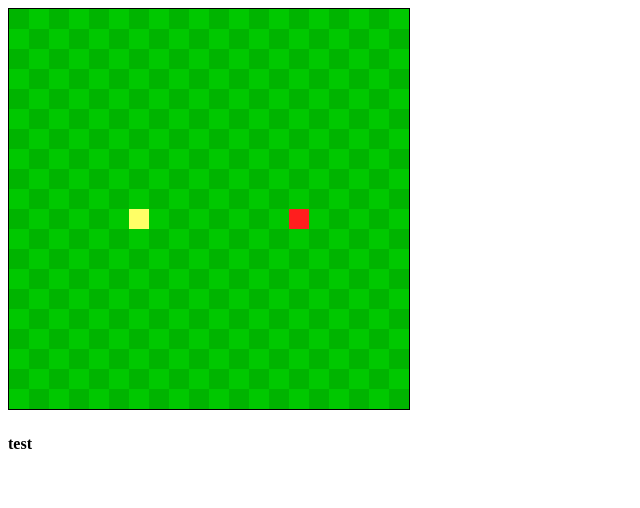
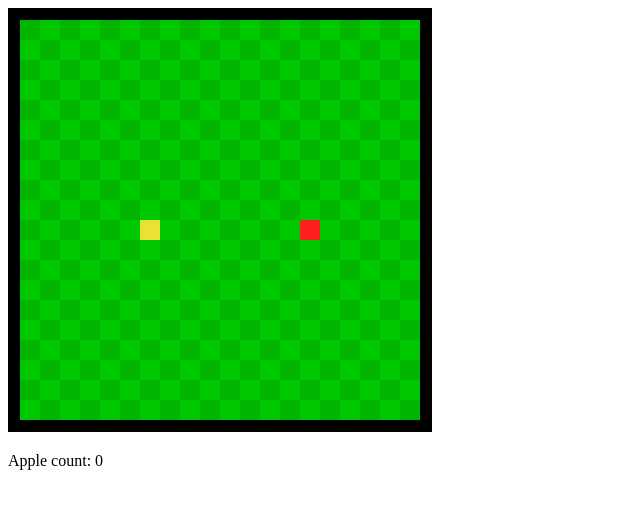
Before and after one commit to nmir120/Snake, a plain HTML site: page index.html in a window 1280 px wide. Shown: the whole page, without its empty margins (0-640 px from the left). Drawn offline with Linux system fonts and the light colour scheme.

Commit message:
added live score

```diff
--- a/index.html
+++ b/index.html
@@ -7,11 +7,11 @@
         <title>Snake</title>
         <script src="./index.js"></script>
         <style type="text/css">
-            canvas { border: 1px solid black; }
+            canvas { border: 12px solid black; }
         </style>
     </head>
     <body onload="draw();">
         <canvas id="canvas" width="400" height="400"></canvas>
-        <h4>test</h4>
+        <p id="apples">Apple count: 0</p>
     </body>
 </html>
--- a/index.js
+++ b/index.js
@@ -15,6 +15,7 @@
 document.addEventListener("keydown", keyDownEvent);
 var continueGame = true;
 var tileSize = 20;
+var appleCount = 0;
 var snakeBody = [];
 var snakeHeadX = 6 * tileSize;
 var snakeHeadY = 10 * tileSize;
@@ -22,13 +23,14 @@ var nextX = 0;
 var nextY = 0;
 var appleX = 14 * tileSize;
 var appleY = 10 * tileSize;
-var snakeColour = 'rgb(255, 255, 102)';
+var snakeColour = 'rgb(235, 225, 52)';
+var currentSnakeColour = snakeColour;
 var appleColour = 'rgb(255, 30, 30)';
 var deadSnakeColour = 'rgb(115, 115, 115)';
 var currentDirection = 0; //1 = left, 2 = up, 3 = right, 4 = down
 
 snakeBody.push({x: snakeHeadX, y: snakeHeadY});
-setInterval(draw, 1000 / 7); //draw 7 times a second
+setInterval(draw, 1000 / 8); //draw 7 times a second
 
 function loadBackground(ctx) {
   //checkered background
@@ -64,7 +66,13 @@ function checkBodyCollision() {
 
 function drawSnake(ctx) {
   for (var i = 0; i < snakeBody.length; i++) {
+    ctx.fillStyle = currentSnakeColour;
     ctx.fillRect(snakeBody[i].x, snakeBody[i].y, tileSize, tileSize);
+    // ctx.strokeStyle = 'rgb(255, 255, 255)';
+    // ctx.beginPath();
+    // ctx.moveTo(snakeBody[i].x + 10, snakeBody[i].y + 20);
+    // ctx.bezierCurveTo(20, 100, 200, 100, snakeBody[i].x + 10, snakeBody[i].y);
+    // ctx.stroke();
   }
 }
 
@@ -80,12 +88,13 @@ function draw() {
     //load apple
     ctx.fillStyle = appleColour;
     ctx.fillRect(appleX, appleY, tileSize, tileSize);
+    document.getElementById("apples").innerHTML = "Apple count: " + appleCount;
 
     if (continueGame) {
       //end game if border or body is touched
       if (checkBorderCollision() || checkBodyCollision()) {
         continueGame = false;
-        ctx.fillStyle = deadSnakeColour;
+        currentSnakeColour = deadSnakeColour;
         drawSnake(ctx);
 
       } else {
@@ -107,7 +116,7 @@ function draw() {
         snakeBody[0].y = snakeHeadY;
 
         //snake
-        ctx.fillStyle = snakeColour;
+        currentSnakeColour = snakeColour;
         drawSnake(ctx);
 
       }
@@ -119,11 +128,12 @@ function draw() {
         //implement: make sure apple doesn't respawn in snake body
         appleX = Math.floor(Math.random() * tileSize) * tileSize;
         appleY = Math.floor(Math.random() * tileSize) * tileSize;
+        appleCount++;
       }
 
     } else {
       //game over screen + score + (hi-score?)
-      ctx.fillStyle = deadSnakeColour;
+      currentSnakeColour = deadSnakeColour;
       drawSnake(ctx);
     }
   }
```
